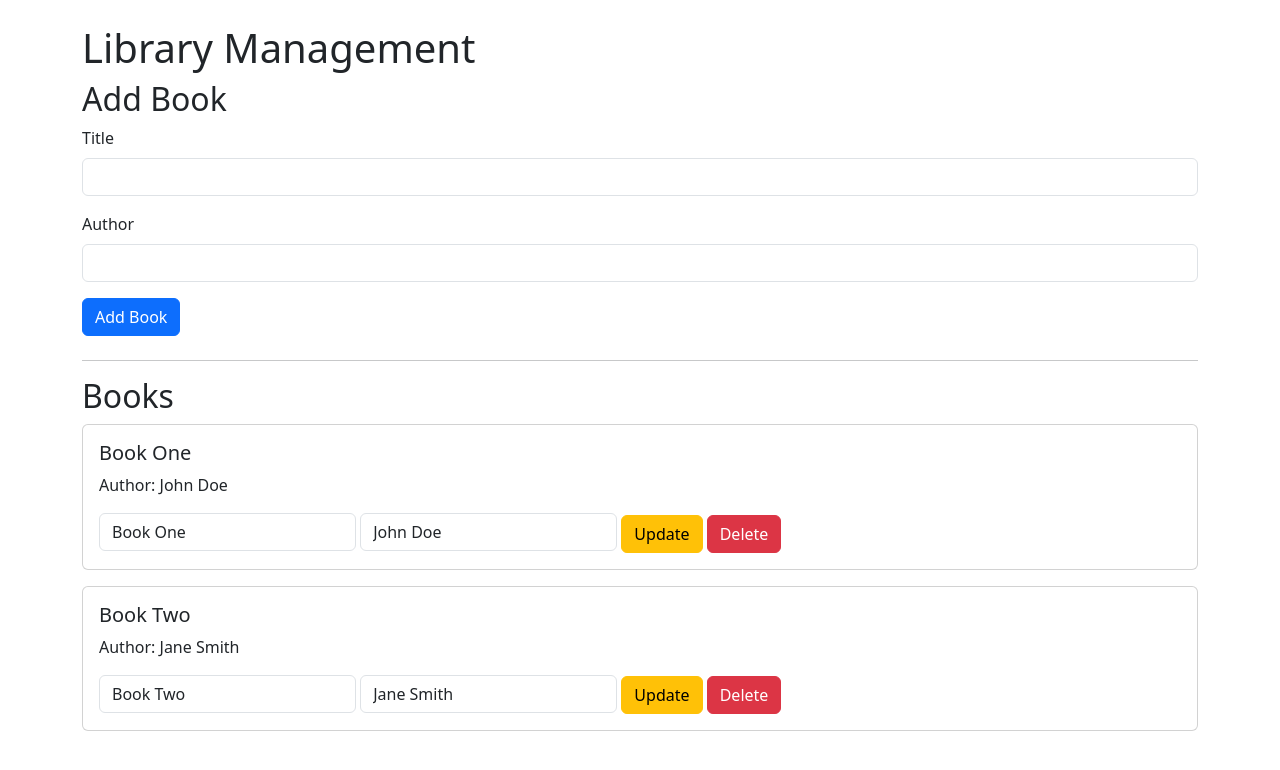
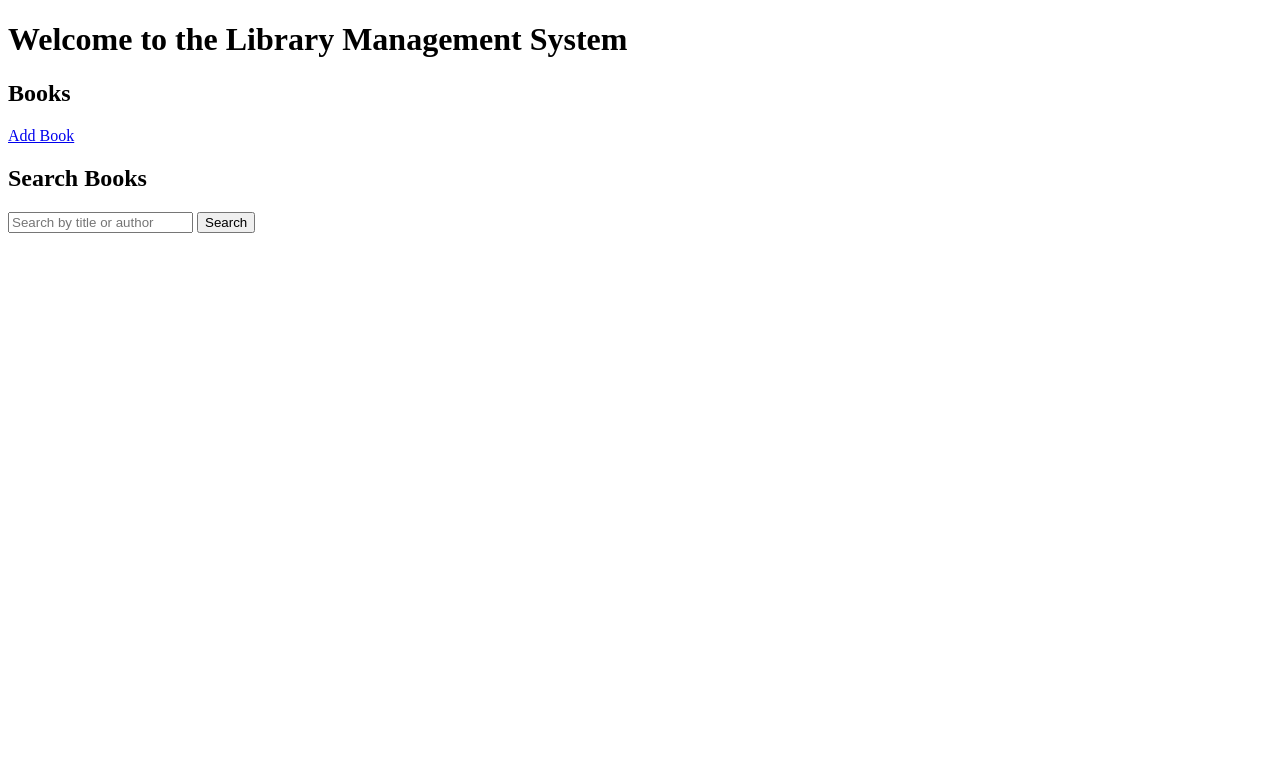
Before and after one commit to NSAjay2279/Library-Management-System, a Flask app: page / in a window 1280 px wide. Shown: the top 770 px of the page. Run offline with Flask 3, Linux system fonts and the light colour scheme.

Commit message:
Mon, Dec 9, 2024, 6:35 PM +05:30

```diff
--- a/app.py
+++ b/app.py
@@ -1,44 +1,51 @@
-from flask import Flask, render_template, request, redirect, url_for
+from flask import Flask, request, render_template, redirect, url_for
+from typing import List, Dict, Optional
 
 app = Flask(__name__)
 
-# Sample data (can be replaced with a database)
-books = [
-    {'id': 1, 'title': 'Book One', 'author': 'John Doe'},
-    {'id': 2, 'title': 'Book Two', 'author': 'Jane Smith'}
-]
+# Temporary in-memory storage for books
+books: List[Dict[str, Optional[str]]] = []
 
+@app.route('/', methods=['GET', 'POST'])
+def index() -> str:
+    query = None
+    results = None
 
-@app.route("/", methods=["GET", "POST"])
-def home():
-    if request.method == "POST":
-        action = request.form.get("action")
+    if request.method == 'POST':
+        query = request.form.get('query', '').lower()
+        if query:
+            results = [book for book in books if query in book['title'].lower().split() or query in book['author'].lower().split()]
 
-        if action == "create":
-            title = request.form.get("title")
-            author = request.form.get("author")
-            if title and author:
-                books.append(
-                    {'id': len(books) + 1, 'title': title, 'author': author})
+    return render_template('index.html', books=books, query=query, results=results)
 
-        elif action == "update":
-            book_id = int(request.form.get("book_id"))
-            for book in books:
-                if book["id"] == book_id:
-                    # Update only the provided fields, keeping the rest intact
-                    book["title"] = request.form.get("title") or book["title"]
-                    book["author"] = request.form.get(
-                        "author") or book["author"]
-                    break
+@app.route('/add-book', methods=['GET', 'POST'])
+def add_book() -> str:
+    if request.method == 'POST':
+        title = request.form['title']
+        author = request.form['author']
+        books.append({'id': len(books) + 1, 'title': title, 'author': author})
+        return redirect(url_for('index'))
+    return render_template('add_book.html')
 
-        elif action == "delete":
-            book_id = int(request.form.get("book_id"))
-            books[:] = [book for book in books if book["id"] != book_id]
+@app.route('/edit-book/<int:book_id>', methods=['GET', 'POST'])
+def edit_book(book_id: int) -> str:
+    book = next((b for b in books if b['id'] == book_id), None)
 
-        return redirect(url_for("home"))
+    if book is None:
+        return "Book not found", 404  # Return a 404 error if the book doesn't exist
 
-    return render_template("index.html", books=books)
+    if request.method == 'POST':
+        book['title'] = request.form['title']
+        book['author'] = request.form['author']
+        return redirect(url_for('index'))
 
+    return render_template('edit_book.html', book=book)
 
-if __name__ == "__main__":
+@app.route('/delete-book/<int:book_id>', methods=['POST'])
+def delete_book(book_id: int) -> str:
+    global books
+    books = [book for book in books if book['id'] != book_id]  # Remove the book with the specified ID
+    return redirect(url_for('index'))
+
+if __name__ == '__main__':
     app.run(debug=True)
--- a/templates/index.html
+++ b/templates/index.html
@@ -1,65 +1,47 @@
 <!DOCTYPE html>
 <html lang="en">
-
 <head>
     <meta charset="UTF-8">
     <meta name="viewport" content="width=device-width, initial-scale=1.0">
-        <title>Library Management</title>
-        <link rel="stylesheet" href="https://cdn.jsdelivr.net/npm/bootstrap@5.3.0-alpha3/dist/css/bootstrap.min.css">
+    <title>Library Management System</title>
 </head>
+<body>
+    <h1>Welcome to the Library Management System</h1>
 
-    <body>
-        <div class="container mt-4">
-            <h1>Library Management</h1>
+    <!-- List all books -->
+    <h2>Books</h2>
+    <ul>
+        {% for book in books %}
+        <li>
+            {{ book['id'] }}: {{ book['title'] }} by {{ book['author'] }}
+            <a href="/edit-book/{{ book['id'] }}">Edit</a>
+            <form action="/delete-book/{{ book['id'] }}" method="post" style="display:inline;">
+                <button type="submit">Delete</button>
+            </form>
+        </li>
+        {% endfor %}
+    </ul>
+    <a href="/add-book">Add Book</a>
 
-            <!-- Add Book -->
-            <form method="POST" class="mb-4">
-                <h2>Add Book</h2>
-                <input type="hidden" name="action" value="create">
-                <div class="mb-3">
-                    <label for="title" class="form-label">Title</label>
-                    <input type="text" name="title" id="title" class="form-control" required>
-                </div>
-                <div class="mb-3">
-                    <label for="author" class="form-label">Author</label>
-                    <input type="text" name="author" id="author" class="form-control" required>
-                </div>
-                <button type="submit" class="btn btn-primary">Add Book</button>
+    <!-- Search Books -->
+    <h2>Search Books</h2>
+    <form action="/" method="post">
+        <input type="text" name="query" placeholder="Search by title or author" required autocomplete="off">
+        <button type="submit">Search</button>
     </form>
 
-            <hr>
-
-            <!-- Book List -->
-            <h2>Books</h2>
-            {% for book in books %}
-            <div class="card mb-3">
-                <div class="card-body">
-                    <h5 class="card-title">{{ book.title }}</h5>
-                    <p class="card-text">Author: {{ book.author }}</p>
-
-                    <!-- Update Form -->
-                    <form method="POST" class="d-inline">
-                        <input type="hidden" name="action" value="update">
-                        <input type="hidden" name="book_id" value="{{ book.id }}">
-                        <div class="mb-3 d-inline">
-                            <input type="text" name="title" class="form-control d-inline w-auto"
-                                placeholder="Update Title" value="{{ book.title }}">
-                            <input type="text" name="author" class="form-control d-inline w-auto"
-                                placeholder="Update Author" value="{{ book.author }}">
-                        </div>
-                        <button type="submit" class="btn btn-warning">Update</button>
-                    </form>
-
-                    <!-- Delete Form -->
-                    <form method="POST" class="d-inline">
-                        <input type="hidden" name="action" value="delete">
-                        <input type="hidden" name="book_id" value="{{ book.id }}">
-                        <button type="submit" class="btn btn-danger">Delete</button>
-                    </form>
-                </div>
-            </div>
+    <!-- Display search results -->
+    {% if query %}
+        <h3>Search Results for "{{ query }}"</h3>
+        {% if results %}
+            <ul>
+                {% for book in results %}
+                    <li>{{ book['title'] }} by {{ book['author'] }}</li>
                 {% endfor %}
-        </div>
+            </ul>
+        {% else %}
+            <p>Not Found</p>
+        {% endif %}
+    {% endif %}
 </body>
-
 </html>
```
Also changed, not shown: templates/add_book.html (added, +28 -0 lines), templates/edit_book.html (added, +28 -0 lines), templates/layout.html (deleted, +0 -26 lines). Lines whose indentation alone changed are shown as unchanged.
